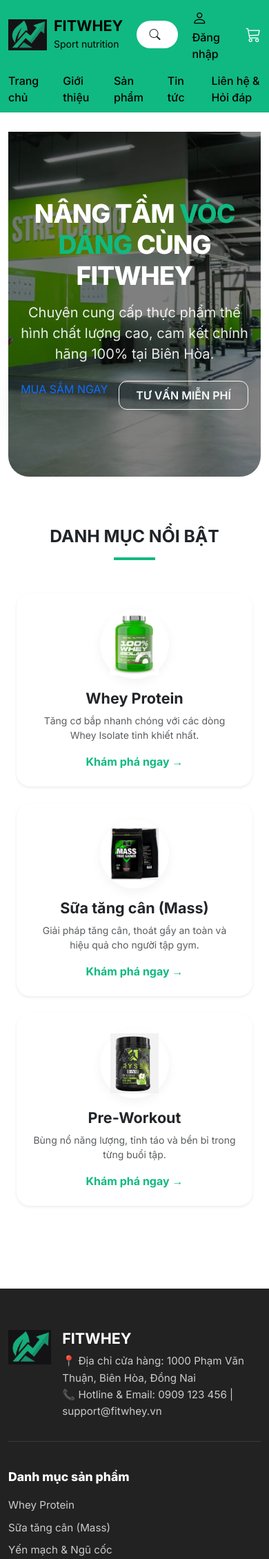
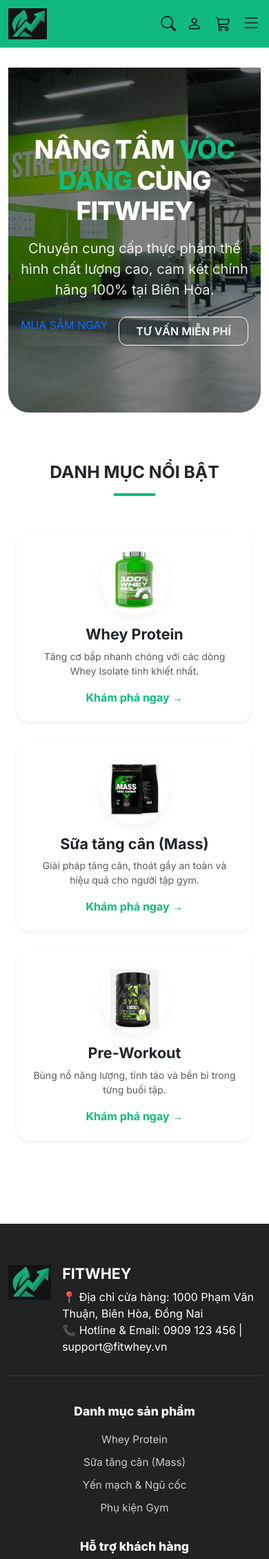
Before and after one commit to VoHuynhAnhThu/whey_web, a PHP site: page /whey_web/ in a window 390 px wide. Shown: the top 2260 px of the page at 69% size. Run offline with PHP 8.4, Linux system fonts and the light colour scheme; data that the repository does not hold is empty; some libraries are stand-ins or nearby versions.

Commit message:
Sửa lại responsive

```diff
--- a/views/layouts/main.php
+++ b/views/layouts/main.php
@@ -12,70 +12,78 @@
     <style>
         :root {
             --fit-primary: #10B981;
-            --fit-dark: #222222; /* Màu nền footer tối hơn theo ảnh */
-            --fit-bg-light: #F3F4F6;
+            --fit-dark: #222222;
             --text-main: #000000;
         }
+        /* Style nút Admin cho nổi bật */
+.btn-admin-custom {
+    background-color: #F59E0B !important; /* Màu cam vibrance */
+    color: #ffffff !important;
+    font-weight: 700 !important;
+    border: none;
+    box-shadow: 0 4px 10px rgba(0,0,0,0.15);
+    transition: 0.3s;
+}
+.btn-admin-custom:hover {
+    background-color: #D97706 !important;
+    transform: scale(1.05);
+}
 
         body {
             font-family: 'Inter', sans-serif;
             background: #ffffff;
             display: flex;
             flex-direction: column;
-            min-height: 100vh;
+            min-height: 100vh; /* Sửa lỗi cuộn iPad */
             margin: 0;
             overflow-x: hidden;
         }
 
-        /* --- HEADER --- */
-        .site-header { background-color: var(--fit-primary); padding: 10px 0; }
-        .header-main-row { display: flex; align-items: center; justify-content: space-between; }
+        /* --- HEADER TẦNG 1: LOGO - SEARCH - USER --- */
+        .site-header { background-color: var(--fit-primary); padding: 12px 0; }
+
         .logo-box { display: flex; align-items: center; text-decoration: none; color: var(--text-main); }
-        .logo-img { height: 45px; margin-right: 10px; }
-        .search-box-wrapper { flex: 1; max-width: 400px; margin: 0 20px; position: relative; }
-        .search-box-wrapper input { width: 100%; padding: 8px 15px 8px 45px; border-radius: 25px; border: none; outline: none; }
-        .search-box-wrapper .bi-search { position: absolute; left: 18px; top: 50%; transform: translateY(-50%); }
-        .header-user-actions { display: flex; gap: 15px; align-items: center; }
-        .header-user-actions a { color: var(--text-main); text-decoration: none; font-weight: 500; }
-        .header-nav { display: flex; justify-content: center; gap: 35px; margin-top: 15px; }
-        .header-nav a { color: var(--text-main); text-decoration: none; font-weight: 500; }
+        .logo-img { height: 45px; }
 
-        /* --- FOOTER CHUẨN ẢNH --- */
-        .site-footer {
-            background-color: var(--fit-dark);
-            color: #ffffff;
-            padding: 60px 0 40px;
-            margin-top: auto;
+        .search-box-wrapper { flex: 1; max-width: 500px; margin: 0 30px; position: relative; }
+        .search-box-wrapper input { width: 100%; padding: 10px 20px 10px 45px; border-radius: 30px; border: none; outline: none; }
+        .search-box-wrapper .bi-search { position: absolute; left: 18px; top: 50%; transform: translateY(-50%); color: #888; }
+
+        /* Tối ưu tên user trên Mobile */
+        .user-name-text {
+            display: inline-block;
+            max-width: 120px;
+            white-space: nowrap;
+            overflow: hidden;
+            text-overflow: ellipsis;
+            vertical-align: middle;
         }
+
+        .header-user-actions a { color: var(--text-main); text-decoration: none; font-weight: 600; }
+
+        /* --- HEADER TẦNG 2: NAVIGATION (NAVBAR) --- */
+        .main-nav-bar { background: #fff; border-bottom: 1px solid #eee; }
+        .nav-link { color: #333 !important; font-weight: 600; padding: 12px 20px !important; transition: 0.3s; }
+        .nav-link:hover { color: var(--fit-primary) !important; }
+
+        /* --- MOBILE FIXES --- */
+        @media (max-width: 991px) {
+            .search-box-wrapper { display: none; } /* Ẩn search dài trên mobile */
+            .user-name-text { display: none; } /* Ẩn email dài */
+            .navbar-toggler { border: none; padding: 0; }
+            .navbar-collapse { padding: 15px 0; }
+            .nav-link { border-bottom: 1px solid #f8f9fa; padding: 15px 0 !important; }
+        }
+
+        /* --- FOOTER --- */
+        .site-footer { background-color: var(--fit-dark); color: #ffffff; padding: 60px 0 40px; margin-top: auto; }
         .footer-top { border-bottom: 1px solid rgba(255,255,255,0.1); padding-bottom: 30px; margin-bottom: 40px; }
-        .footer-info-text { font-size: 0.95rem; color: #ccc; line-height: 1.6; }
         .footer-heading { font-weight: 800; font-size: 1.1rem; margin-bottom: 20px; color: #fff; }
         .footer-link { color: #ccc; text-decoration: none; transition: 0.3s; font-size: 0.95rem; display: block; margin-bottom: 10px; }
         .footer-link:hover { color: var(--fit-primary); }
 
-        /* Ô nhận tin khuyến mãi */
-        .subscribe-container { max-width: 400px; }
-        .subscribe-input {
-            background: #F3F4F6;
-            border: none;
-            border-radius: 15px;
-            padding: 20px 25px;
-            width: 100%;
-            margin-bottom: 15px;
-            font-size: 1rem;
-            color: #333;
-        }
-        .btn-subscribe {
-            background: #fff;
-            color: var(--fit-primary);
-            border: 2px solid var(--fit-primary);
-            border-radius: 25px;
-            padding: 8px 30px;
-            font-weight: 600;
-            float: right;
-            transition: 0.3s;
-        }
-        .btn-subscribe:hover { background: var(--fit-primary); color: #fff; }
+        .subscribe-input { background: #F3F4F6; border: none; border-radius: 12px; padding: 15px 20px; width: 100%; margin-bottom: 10px; }
+        .btn-subscribe { background: #fff; color: var(--fit-primary); border: 2px solid var(--fit-primary); border-radius: 25px; padding: 8px 25px; font-weight: 600; float: right; }
     </style>
 </head>
 
@@ -84,42 +92,63 @@
 
     <header class="site-header">
         <div class="container">
-            <div class="header-main-row">
+            <div class="d-flex align-items-center justify-content-between">
                 <a href="/whey_web/" class="logo-box">
                     <img src="/whey_web/assets/images/logo.png" alt="Logo" class="logo-img">
-                    <div class="logo-text">
+                    <div class="logo-text d-none d-md-block ms-2">
                         <h1 class="h4 fw-bold m-0">FITWHEY</h1>
                         <span class="small italic">Sport nutrition</span>
                     </div>
                 </a>
-                <div class="search-box-wrapper">
+
+                <div class="search-box-wrapper d-none d-lg-block">
                     <i class="bi bi-search"></i>
-                    <input type="text" placeholder="Tìm kiếm sản phẩm...">
+                    <input type="text" placeholder="Tìm kiếm sản phẩm thực phẩm thể hình...">
                 </div>
-                <div class="header-user-actions">
+
+                <div class="header-user-actions d-flex align-items-center gap-3">
+                    <a href="#" class="d-lg-none"><i class="bi bi-search fs-4"></i></a>
+
                     <?php if ($currentUser === null): ?>
-                        <a href="/whey_web/login"><i class="bi bi-person fs-4"></i> Đăng nhập</a>
+                        <a href="/whey_web/login"><i class="bi bi-person fs-4"></i></a>
                     <?php else: ?>
                         <?php if (Auth::isAdmin()): ?>
-                            <a href="/whey_web/admin" class="btn btn-sm btn-light rounded-pill px-3">Quản trị</a>
-                        <?php endif; ?>
-                        <a href="/whey_web/profile" class="text-white fw-bold">Hi, <?= htmlspecialchars($currentUser['email']) ?></a>
-                        <a href="/whey_web/logout" title="Đăng xuất"><i class="bi bi-box-arrow-right fs-4 text-white"></i></a>
+    <a href="/whey_web/admin" class="btn btn-sm btn-admin-custom rounded-pill px-3 d-none d-md-block me-2">
+        <i class="bi bi-shield-lock-fill"></i> Quản trị
+    </a>
+<?php endif; ?>
+                        <a href="/whey_web/profile" class="d-flex align-items-center">
+                            <i class="bi bi-person-circle fs-4"></i>
+                            <span class="user-name-text ms-1 fw-bold">Hi, <?= explode('@', $currentUser['email'])[0] ?></span>
+                        </a>
+                        <a href="/whey_web/logout" title="Đăng xuất"><i class="bi bi-box-arrow-right fs-4"></i></a>
                     <?php endif; ?>
-                    <a href="/whey_web/cart" class="ms-2"><i class="bi bi-cart3 fs-4 text-white"></i></a>
+
+                    <a href="/whey_web/cart" class="ms-1"><i class="bi bi-cart3 fs-4"></i></a>
+
+                    <button class="navbar-toggler d-lg-none" type="button" data-bs-toggle="collapse" data-bs-target="#fitNav">
+                        <i class="bi bi-list fs-1"></i>
+                    </button>
                 </div>
             </div>
-            <nav class="header-nav">
-                <a href="/whey_web/">Trang chủ</a>
-                <a href="/whey_web/about">Giới thiệu</a>
-                <a href="/whey_web/products">Sản phẩm</a>
-                <a href="/whey_web/news">Tin tức</a>
-                <a href="/whey_web/contact">Liên hệ & Hỏi đáp</a>
-            </nav>
         </div>
     </header>
 
-    <main class="py-5">
+    <nav class="main-nav-bar navbar navbar-expand-lg py-0 shadow-sm">
+        <div class="container">
+            <div class="collapse navbar-collapse justify-content-center" id="fitNav">
+                <ul class="navbar-nav text-center">
+                    <li class="nav-item"><a class="nav-link" href="/whey_web/">TRANG CHỦ</a></li>
+                    <li class="nav-item"><a class="nav-link" href="/whey_web/about">GIỚI THIỆU</a></li>
+                    <li class="nav-item"><a class="nav-link" href="/whey_web/products">SẢN PHẨM</a></li>
+                    <li class="nav-item"><a class="nav-link" href="/whey_web/news">TIN TỨC</a></li>
+                    <li class="nav-item"><a class="nav-link" href="/whey_web/contact">LIÊN HỆ & HỎI ĐÁP</a></li>
+                </ul>
+            </div>
+        </div>
+    </nav>
+
+    <main class="flex-grow-1 py-5">
         <div class="container">
             <?= $content ?>
         </div>
@@ -140,7 +169,7 @@
                 </div>
             </div>
 
-            <div class="row g-4">
+            <div class="row g-4 text-center text-lg-start">
                 <div class="col-lg-4">
                     <h6 class="footer-heading">Danh mục sản phẩm</h6>
                     <a href="#" class="footer-link">Whey Protein</a>
@@ -153,19 +182,20 @@
                     <h6 class="footer-heading">Hỗ trợ khách hàng</h6>
                     <a href="#" class="footer-link">Chính sách đổi trả</a>
                     <a href="#" class="footer-link">Phương thức thanh toán</a>
-                    <a href="#" class="footer-link">Câu hỏi thường gặp (FAQ)</a>
                     <a href="/whey_web/contact" class="footer-link">Liên hệ</a>
                     <a href="/whey_web/about" class="footer-link">Về chúng tôi</a>
                 </div>
 
                 <div class="col-lg-4">
                     <h6 class="footer-heading">Nhận tin khuyến mãi</h6>
-                    <div class="subscribe-container">
+                    <div class="subscribe-container mx-auto mx-lg-0">
                         <input type="email" class="subscribe-input" placeholder="Nhập email của bạn">
                         <button class="btn-subscribe">Đăng ký</button>
                     </div>
                 </div>
             </div>
+
+            <hr class="mt-5 opacity-10">
         </div>
     </footer>
 
```
Also changed, not shown: views/profile/index.php (renamed from views/profile/edit.php).
